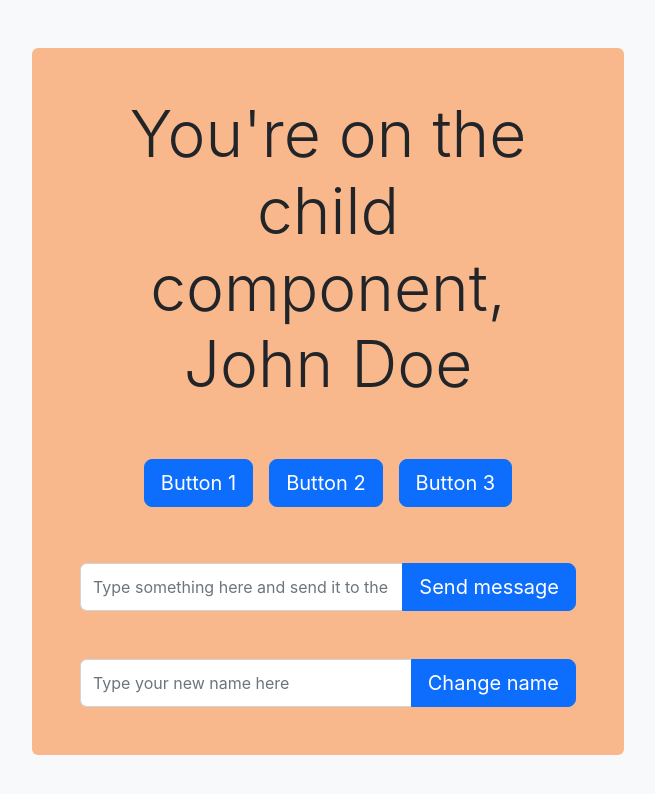
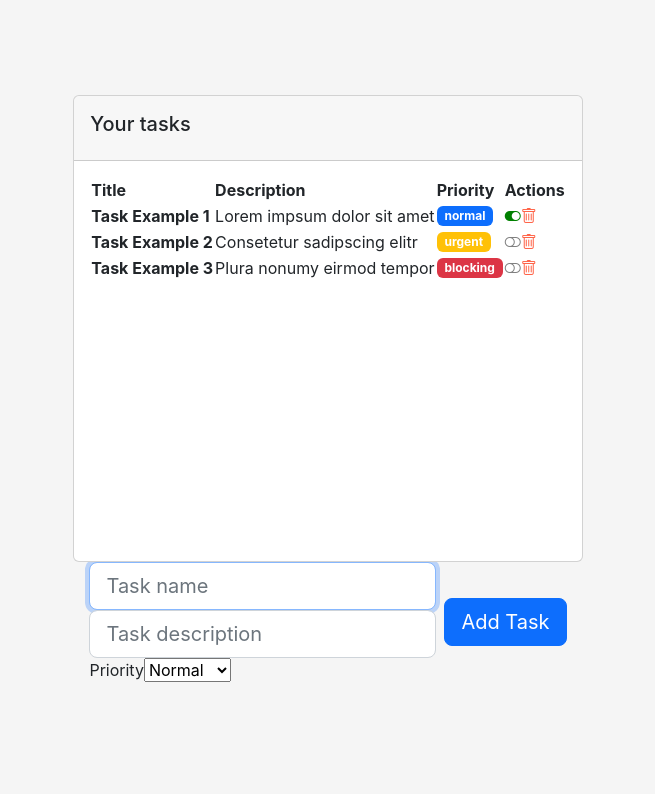
Before and after one commit to thepixelboy/ob-reactjs, a React (Create React App) app: page / in a window 1280 px wide. Shown: the top 794 px of the page, without its empty margins (312-967 px from the left). Built offline with nearby package versions, Linux system fonts and the light colour scheme.

Commit message:
feat: add function to update, delete, add task. add form to create new task

```diff
--- a/src/App.css
+++ b/src/App.css
@@ -1,40 +1,10 @@
-.App {
-  text-align: center;
-}
-
-.App-logo {
-  height: 40vmin;
-  pointer-events: none;
-}
-
-@media (prefers-reduced-motion: no-preference) {
-  .App-logo {
-    animation: App-logo-spin infinite 20s linear;
-  }
-}
-
-.App-header {
-  background-color: #282c34;
-  min-height: 100vh;
+body {
   display: flex;
-  flex-direction: column;
   align-items: center;
   justify-content: center;
-  font-size: calc(10px + 2vmin);
-  color: white;
-}
-
-.App-link {
-  color: #61dafb;
-}
-
-@keyframes App-logo-spin {
-  from {
-    transform: rotate(0deg);
-  }
-  to {
-    transform: rotate(360deg);
-  }
+  height: 100vh;
+  padding: 40px;
+  background-color: #f5f5f5;
 }
 
 h1 {
--- a/src/App.js
+++ b/src/App.js
@@ -1,13 +1,13 @@
 // import logo from "./logo.svg";
 import "./App.css";
-import Parent from "./components/containers/parent";
+// import Parent from "./components/containers/parent";
 // import { Clock } from "./hooks/lifecycle/Clock";
 // import GreetingStyled from "./components/pure/greetingStyled";
 // import Ejemplo4 from "./hooks/ejemplo4";
 // import MiComponenteConContexto from "./hooks/ejemplo3";
 // import Greeting from "./components/pure/greeting";
 // import GreetingF from "./components/pure/greetingF";
-// import TaskListComponent from "./components/containers/task_list";
+import TaskListComponent from "./components/containers/task_list";
 // import Contact from "./components/containers/contact";
 // import Ejemplo1 from "./hooks/ejemplo1";
 // import Ejemplo2 from "./hooks/ejemplo2";
@@ -32,8 +32,8 @@
       {/* <Clock></Clock> */}
       {/* </header> */}
       {/* Gestión de eventos */}
-      <Parent></Parent>
-      {/* <TaskListComponent></TaskListComponent> */}
+      {/* <Parent></Parent> */}
+      <TaskListComponent></TaskListComponent>
     </div>
   );
 }
--- a/src/components/containers/task_list.jsx
+++ b/src/components/containers/task_list.jsx
@@ -45,16 +45,35 @@
     };
   }, [tasks]);
 
-  const changeCompleted = (id) => {
-    console.log("TODO: Change task status to completed");
-  };
+  function completeTask(task) {
+    console.log("Task completed: ", task);
+    const index = tasks.indexOf(task);
+    const tempTasks = [...tasks];
+    tempTasks[index].completed = !tempTasks[index].completed;
+    setTasks(tempTasks);
+  }
+
+  function removeTask(task) {
+    console.log("Task removed: ", task);
+    const index = tasks.indexOf(task);
+    const tempTasks = [...tasks];
+    tempTasks.splice(index, 1);
+    setTasks(tempTasks);
+  }
+
+  function addTask(task) {
+    console.log("Task added: ", task);
+    const tempTasks = [...tasks];
+    tempTasks.push(task);
+    setTasks(tempTasks);
+  }
 
   return (
     <div>
       <div className="col-12">
         <div className="card">
           <div className="card-header p-3">
-            <h5>Your tasks:</h5>
+            <h5>Your tasks</h5>
           </div>
           <div
             className="card-body"
@@ -74,14 +93,19 @@
                 {/* TODO: Iterar sobre una lista de tareas */}
                 {tasks.map((task, index) => {
                   return (
-                    <TaskComponent key={index} task={task}></TaskComponent>
+                    <TaskComponent
+                      key={index}
+                      task={task}
+                      complete={completeTask}
+                      remove={removeTask}
+                    ></TaskComponent>
                   );
                 })}
               </tbody>
             </table>
           </div>
         </div>
-        <TaskForm></TaskForm>
+        <TaskForm add={addTask}></TaskForm>
       </div>
       {/* TODO: Use for/map to render tasks list  */}
       {/* <TaskComponent task={defaultTask}></TaskComponent> */}
--- a/src/components/pure/forms/taskForm.jsx
+++ b/src/components/pure/forms/taskForm.jsx
@@ -1,7 +1,65 @@
-import React from "react";
+import React, { useRef } from "react";
+import PropTypes from "prop-types";
+import { LEVELS } from "../../../models/levels.enum";
+import { Task } from "../../../models/task.class";
 
-const TaskForm = () => {
-  return <form></form>;
+const TaskForm = ({ add }) => {
+  const nameRef = useRef("");
+  const descriptionRef = useRef("");
+  const levelRef = useRef(LEVELS.NORMAL);
+
+  function addTask(e) {
+    e.preventDefault();
+    const newTask = new Task(
+      nameRef.current.value,
+      descriptionRef.current.value,
+      false,
+      levelRef.current.value
+    );
+    add(newTask);
+  }
+
+  return (
+    <form
+      onSubmit={addTask}
+      className="d-flex justify-content-center align-items-center mb-4"
+    >
+      <div className="form-outline flex-fil">
+        <input
+          ref={nameRef}
+          id="inputName"
+          type="text"
+          className="form-control form-control-lg"
+          required
+          autoFocus
+          placeholder="Task name"
+        />
+        <input
+          ref={descriptionRef}
+          id="inputDescription"
+          type="text"
+          className="form-control form-control-lg"
+          required
+          placeholder="Task description"
+        />
+        <label htmlFor="selectLevel" className="sr-only">
+          Priority
+        </label>
+        <select ref={levelRef} defaultValue={LEVELS.NORMAL} id="selectLevel">
+          <option value={LEVELS.NORMAL}>Normal</option>
+          <option value={LEVELS.URGENT}>Urgent</option>
+          <option value={LEVELS.BLOCKING}>Blocking</option>
+        </select>
+      </div>
+      <button type="submit" className="btn btn-primary btn-lg ms-2">
+        Add Task
+      </button>
+    </form>
+  );
+};
+
+TaskForm.propTypes = {
+  add: PropTypes.func.isRequired,
 };
 
 export default TaskForm;
--- a/src/components/pure/task.jsx
+++ b/src/components/pure/task.jsx
@@ -6,7 +6,7 @@
 import "../../styles/task.scss";
 import { LEVELS } from "../../models/levels.enum";
 
-const TaskComponent = ({ task }) => {
+const TaskComponent = ({ task, complete, remove }) => {
   useEffect(() => {
     console.log("A task has been created");
     return () => {
@@ -51,15 +51,17 @@
         </h6>
       </td>
       <td className="align-middle task-status">
-        <i className={taskStatuStyle()}></i>
-        <i className="bi-trash delete"></i>
+        <i onClick={() => complete(task)} className={taskStatuStyle()}></i>
+        <i onClick={() => remove(task)} className="bi-trash delete"></i>
       </td>
     </tr>
   );
 };
 
 TaskComponent.propTypes = {
-  task: PropTypes.instanceOf(Task),
+  task: PropTypes.instanceOf(Task).isRequired,
+  complete: PropTypes.func.isRequired,
+  remove: PropTypes.func.isRequired,
 };
 
 export default TaskComponent;
--- a/src/styles/task.scss
+++ b/src/styles/task.scss
@@ -8,6 +8,7 @@
 }
 
 .task-status {
+  cursor: pointer;
   i.completed {
     color: green;
   }
```
